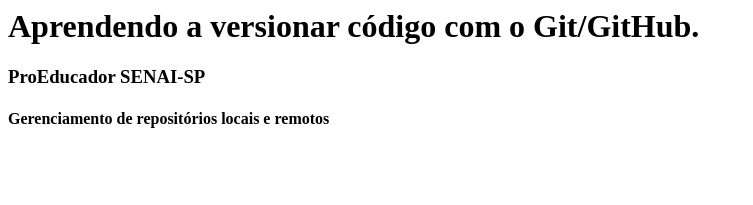
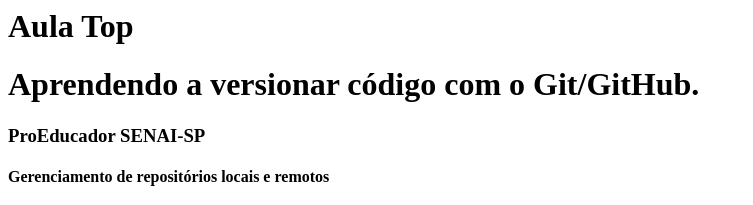
Before and after one commit to AraujoRodolfo/Projeto_Git_Remoto, a plain HTML site: page index.html in a window 1280 px wide. Shown: the whole page, without its empty margins (0-753 px from the left). Drawn offline with Linux system fonts and the light colour scheme.

```diff
--- a/index.html
+++ b/index.html
@@ -1,9 +1,11 @@
 <html>
   <head>
+    <meta charset="utf-8">
     <link rel=“stylesheet” href=“estilos.css” />
     <title>Brincando com o Git/GitHub</title>
   </head>
   <body>
+    <h1>Aula Top</h1>
     <h1>Aprendendo a versionar código com o Git/GitHub.</h1>
     <h3>ProEducador SENAI-SP</h3>
     <h4>Gerenciamento de repositórios locais e remotos</h4>
```
